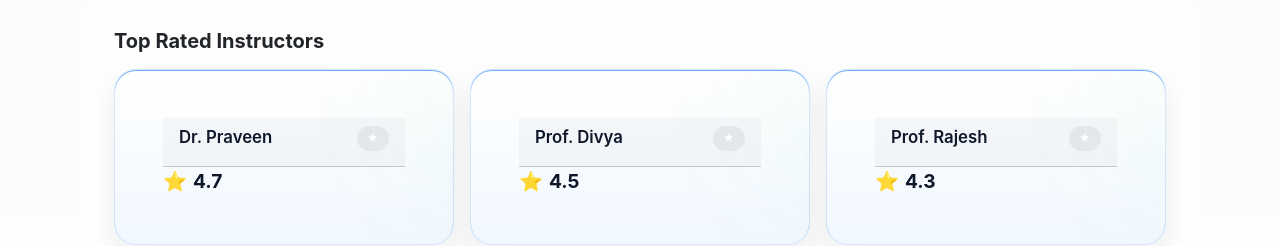
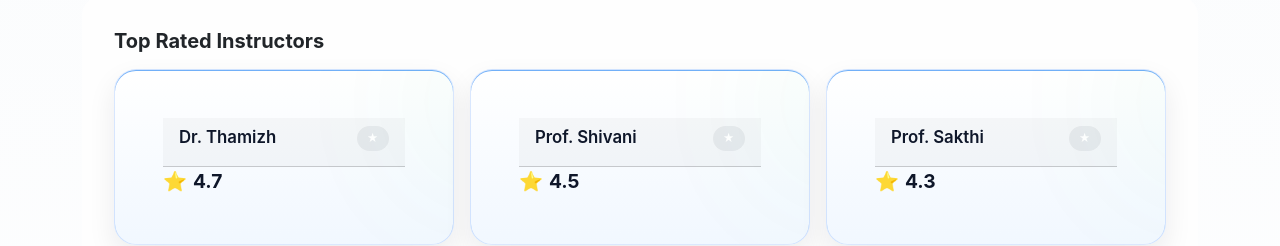
Before and after one commit to thamizharasan-nemo/Campus-Feedback-Frontend, a React (Create React App) app: page / in a window 1280 px wide. Shown: the part 1700-1946 px from the top of the page. Built offline with nearby package versions, Linux system fonts and the light colour scheme.

Commit message:
Git merge on dev branch

```diff
--- a/src/pages/public/PublicDashboard.jsx
+++ b/src/pages/public/PublicDashboard.jsx
@@ -31,17 +31,17 @@ function PublicDashboard() {
   const topInstructors = [
     {
       instructorId: 1,
-      instructorName: "Dr. Praveen",
+      instructorName: "Dr. Thamizh",
       instructorRating: 4.7,
     },
     {
       instructorId: 2,
-      instructorName: "Prof. Divya",
+      instructorName: "Prof. Shivani",
       instructorRating: 4.5,
     },
     {
       instructorId: 3,
-      instructorName: "Prof. Rajesh",
+      instructorName: "Prof. Sakthi",
       instructorRating: 4.3,
     },
   ];
@@ -58,7 +58,7 @@ function PublicDashboard() {
 
   return (
     <div className="public-dashboard">
-      {/* HERO */}
+
       <section className="hero-section text-white text-center">
         <div className="container">
           <h1 className="display-5 fw-bold">Campus Feedbacks</h1>
@@ -82,7 +82,6 @@ function PublicDashboard() {
         </div>
       </section>
 
-      {/* WHY */}
       <section className="section-light text-center">
         <div className="container">
           <h2 className="fw-bold mb-4">Why Campus Feedbacks?</h2>
@@ -104,7 +103,6 @@ function PublicDashboard() {
         </div>
       </section>
 
-      {/* ANALYTICS */}
       <section id="analytics" className="analytics-section">
         <div className="container">
           <div className="text-center mb-5">
@@ -112,7 +110,6 @@ function PublicDashboard() {
             <p className="text-muted">Snapshot of real feedback insights</p>
           </div>
 
-          {/* METRICS */}
           <div className="row g-4 mb-5">
             <MetricCard
               title="Average Course Rating"
@@ -128,7 +125,6 @@ function PublicDashboard() {
             />
           </div>
 
-          {/* COURSES */}
           <AnalyticsBlock title="Top Performing Courses">
             <div className="row g-3">
               {topCourses.map((course) => (
@@ -158,7 +154,6 @@ function PublicDashboard() {
             </div>
           </AnalyticsBlock>
 
-          {/* INSTRUCTORS */}
           <AnalyticsBlock title="Top Rated Instructors">
             <div className="row g-3">
               {topInstructors.map((instructor) => (
@@ -184,7 +179,6 @@ function PublicDashboard() {
             </div>
           </AnalyticsBlock>
 
-          {/* DISTRIBUTION */}
           <AnalyticsBlock title="Rating Distribution">
             <Card className="analytics-card">
               <Card.Body>
```
